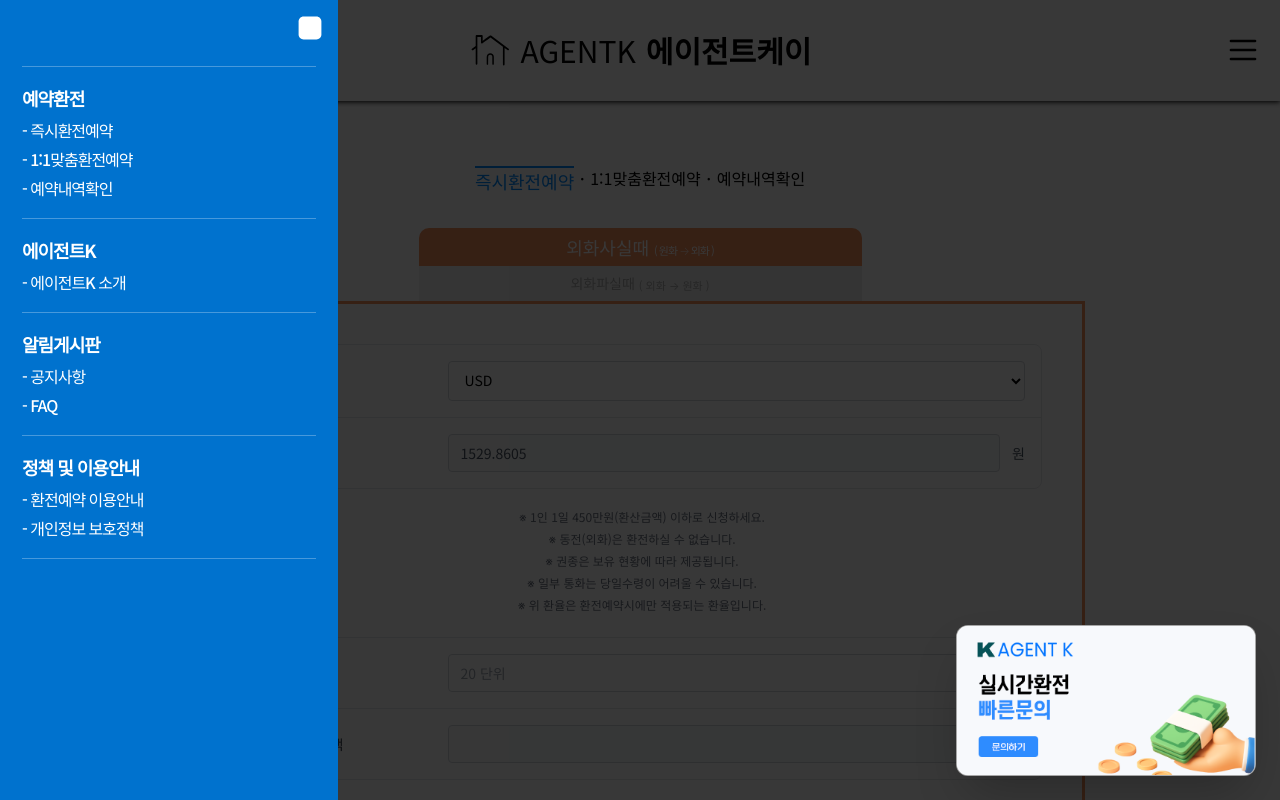
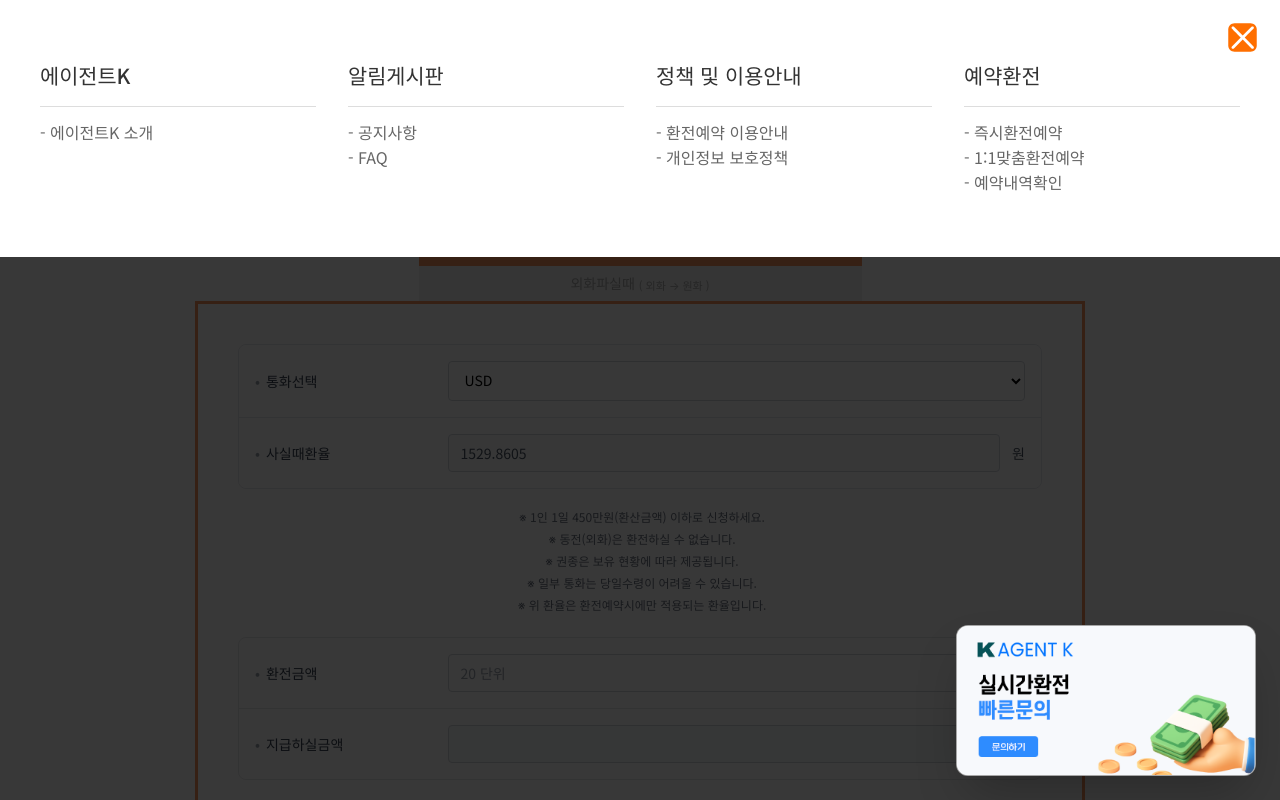
Before and after one commit to jessipinkman-rgb/agent-k-site, a React (Vite) app: page / in a window 1280 px wide. Both pictures are taken after a click on the button 1242 px from the left and 50 px from the top of the page. Shown: the top 800 px of the page. Built offline with nearby package versions, Linux system fonts and the light colour scheme.

Commit message:
추가 수정 사항 반영

```diff
--- a/src/components/SimpleHeader.jsx
+++ b/src/components/SimpleHeader.jsx
@@ -37,9 +37,47 @@
       {/* 모바일 메뉴 팝업 */}
       {mobileMenuOpen && (
         <div className="fixed inset-0 z-[200] bg-[rgba(0,0,0,0.78)]" onClick={() => setMobileMenuOpen(false)}>
-          <div className="relative min-h-screen w-[338px] max-w-[82vw] bg-[#0072ce]" onClick={(e) => e.stopPropagation()}>
+          <div className="relative hidden w-full bg-white md:block" onClick={(e) => e.stopPropagation()}>
+            <button type="button" onClick={() => setMobileMenuOpen(false)} className="absolute right-[20px] top-[20px] z-10 h-[35px] w-[35px]">
+              <img src={closeIcon} alt="닫기" className="h-full w-full" />
+            </button>
+
+            <div className="mx-auto max-w-[1280px] px-[40px] py-[60px]">
+              <div className="grid grid-cols-4 gap-8">
+                {menuItems.map((menu, idx) => (
+                <div key={idx}>
+                  <h3 className="border-b border-[#dddddd] pb-[15px] text-left text-[1.3em] font-medium text-[#333333]">
+                    {menu.title}
+                  </h3>
+                  <div className="mt-[15px]">
+                    {menu.items.map((item, i) => (
+                      <Link
+                        key={i}
+                        to={item.path}
+                        onClick={() => setMobileMenuOpen(false)}
+                        className="my-[5px] block text-left text-[16px] font-normal leading-[20px] text-[#666666] transition-colors hover:text-[#ff6f00]"
+                      >
+                        - {item.label}
+                      </Link>
+                    ))}
+                  </div>
+                </div>
+              ))}
+                <div>
+                  <h3 className="border-b border-[#dddddd] pb-[15px] text-left text-[1.3em] font-medium text-[#333333]">예약환전</h3>
+                  <div className="mt-[15px]">
+                    <Link to="/" onClick={() => setMobileMenuOpen(false)} className="my-[5px] block text-left text-[16px] font-normal leading-[20px] text-[#666666] transition-colors hover:text-[#ff6f00]">- 즉시환전예약</Link>
+                    <Link to="/custom-exchange" onClick={() => setMobileMenuOpen(false)} className="my-[5px] block text-left text-[16px] font-normal leading-[20px] text-[#666666] transition-colors hover:text-[#ff6f00]">- 1:1맞춤환전예약</Link>
+                    <Link to="/reservation-history" onClick={() => setMobileMenuOpen(false)} className="my-[5px] block text-left text-[16px] font-normal leading-[20px] text-[#666666] transition-colors hover:text-[#ff6f00]">- 예약내역확인</Link>
+                  </div>
+                </div>
+              </div>
+            </div>
+          </div>
+
+          <div className="relative min-h-screen w-[338px] max-w-[82vw] bg-[#0072ce] md:hidden" onClick={(e) => e.stopPropagation()}>
             <button type="button" onClick={() => setMobileMenuOpen(false)} className="absolute right-[14px] top-[14px] z-10 h-[28px] w-[28px]">
-              <img src={closeIcon} alt="닫기" className="h-full w-full brightness-0 invert" />
+              <img src={closeIcon} alt="닫기" className="h-full w-full" />
             </button>
 
             <div className="px-[22px] pt-[66px]">
```
